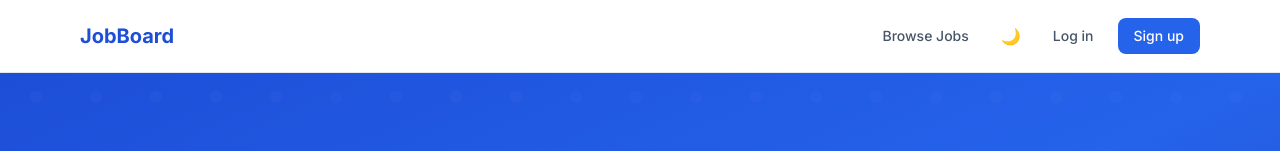
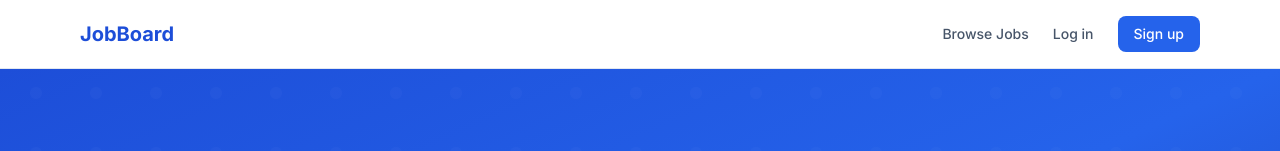
Before and after one commit to abhijitmagar-source/Job-board, a Next.js app in the folder frontend/: page / in a window 1280 px wide. Shown: the top 151 px of the page. Built offline with nearby package versions, Linux system fonts and the light colour scheme; no server answers.

Commit message:
removed dark mode

```diff
--- a/frontend/src/components/Header.tsx
+++ b/frontend/src/components/Header.tsx
@@ -45,14 +45,14 @@ export function Header() {
             </Link>
           )}
 
-          <button
+          {/* <button
             type="button"
             onClick={toggleTheme}
-            className="rounded-lg p-2 text-slate-500 hover:bg-slate-100 dark:text-slate-400 dark:hover:bg-slate-800"
+            className="rounded-lg p-2 text-slate-500 hover:bg-slate-100 dark:text-slate-400 dark:hover:bg-slate-800 dark:text-white"
             aria-label="Toggle dark mode"
           >
             {theme === "dark" ? "☀️" : "🌙"}
-          </button>
+          </button> */}
 
           {!loading && !user && (
             <>
```
